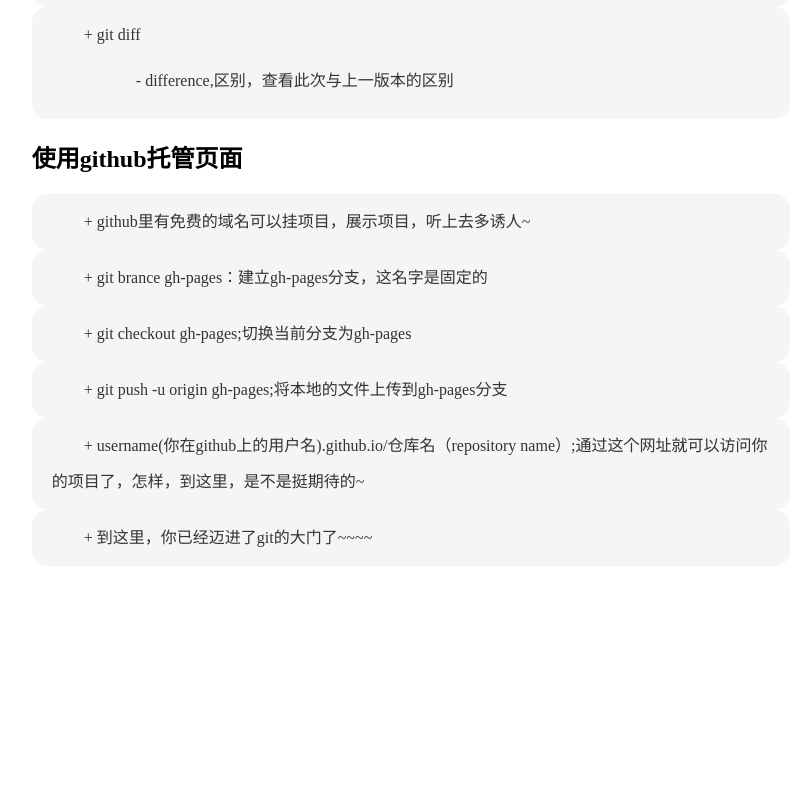
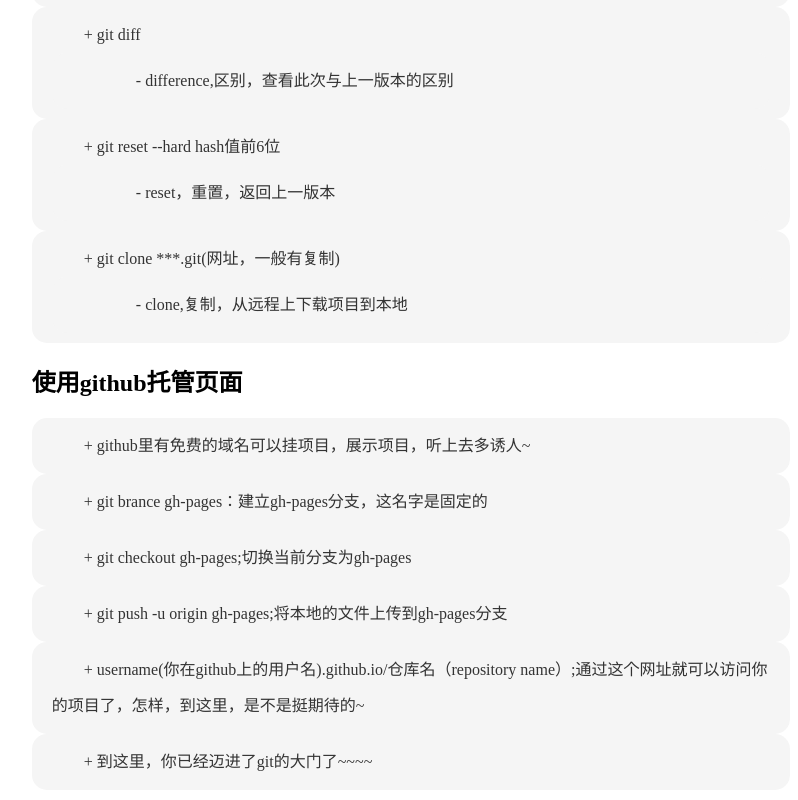
Before and after one commit to MrHZJ/git-enlightenment, a website: page src/index.html in a window 1280 px wide. Shown: the part 2561-3361 px from the top of the page, without its empty margins (229-1027 px from the left). Before the commit the page ends 3137 px from the top, so only its background shows below. Drawn offline with Linux system fonts and the light colour scheme.

Commit message:
mgit-index.html完成

```diff
--- a/src/index.html
+++ b/src/index.html
@@ -73,7 +73,16 @@
 			<p class="subcom">difference,区别，查看此次与上一版本的区别</p>
 			</div>
 
-			<h2>使用github托管页面</h2>
+			<div class="comment">git reset --hard hash值前6位
+				<p class="subcom">reset，重置，返回上一版本</p>
+			</div>
+
+		<div class="comment">git clone ***.git(网址，一般有复制)
+			<p class="subcom">clone,复制，从远程上下载项目到本地</p>
+		</div>
+
+
+		<h2>使用github托管页面</h2>
 			<div class="comment">github里有免费的域名可以挂项目，展示项目，听上去多诱人~</div>
 			<div class="comment">git brance gh-pages：建立gh-pages分支，这名字是固定的</div>
 			<div class="comment">git checkout gh-pages;切换当前分支为gh-pages </div>
```
